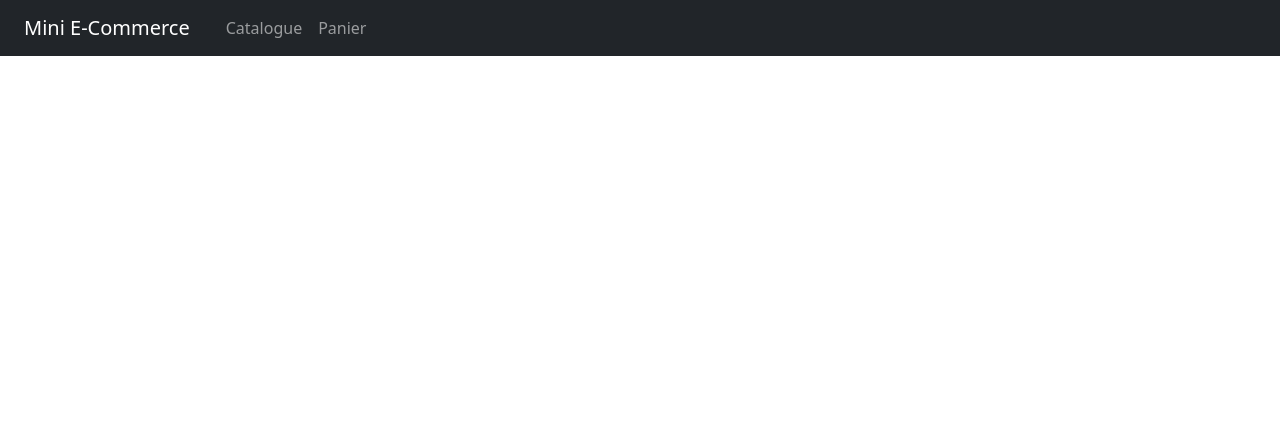
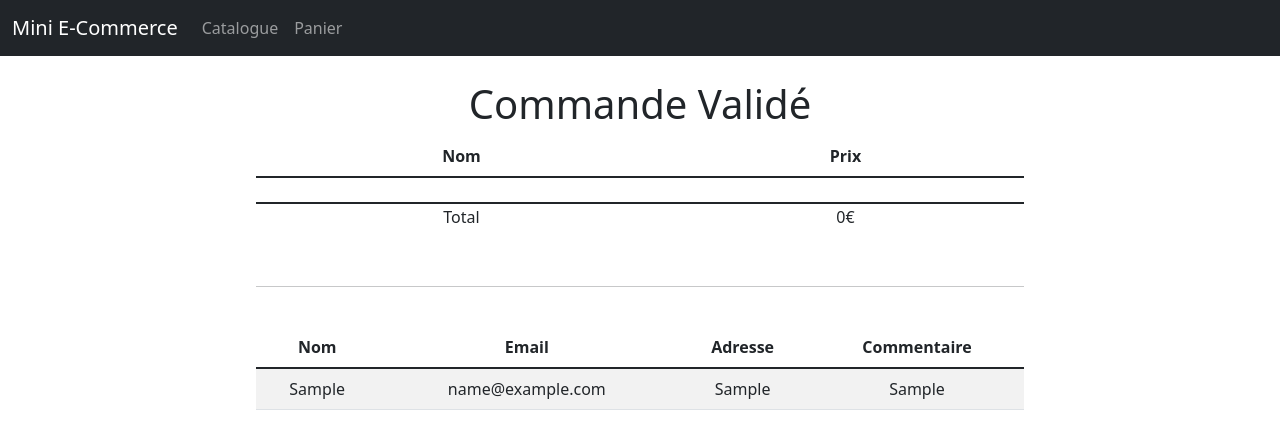
Before and after one commit to EdouardQ/react-h3-eval2, a React (Create React App) app: page /cart in a window 1280 px wide. Both pictures are taken after typing "Sample", "name@example.com", "Sample", "Sample" into the empty fields and a click on the input "Commander". Shown: the top 448 px of the page. Built offline with nearby package versions, Linux system fonts and the light colour scheme; the HTML template or start-up script is replaced by a standard one.

Commit message:
commit 3

```diff
--- a/src/App.css
+++ b/src/App.css
@@ -41,3 +41,13 @@
   margin: 1.5em !important;
   width: 22% !important;
 }
+
+.articles {
+  justify-content: center;
+}
+
+.table_align {
+  margin-left: 20%;
+  margin-right: 20%;
+  width: 60%;
+}
--- /dev/null
+++ b/src/components/CartValidation.jsx
@@ -0,0 +1,13 @@
+import { CartContext } from "../context/cartContext";
+import { useContext, useState } from "react";
+
+export const CartValidation = (props) => {
+  const { cart } = useContext(CartContext);
+
+  return (
+    <tr>
+      <td>{props.cart.title}</td>
+      <td>{props.cart.price}€</td>
+    </tr>
+  );
+};
--- a/src/components/Checkout.jsx
+++ b/src/components/Checkout.jsx
@@ -23,13 +23,14 @@ export const Checkout = () => {
   }
 
   return (
-    <section>
-      <table className="table table-striped w-50">
+    <section className="table_align">
+      <br></br>
+      <table className="table table-striped">
         <thead>
           <tr>
-            <th>Nom</th>
-            <th>Prix</th>
-            <th>Action</th>
+            <th className="w-50">Nom</th>
+            <th className="w-25">Prix</th>
+            <th className="w-25">Action</th>
           </tr>
         </thead>
         <tbody>
@@ -43,7 +44,9 @@ export const Checkout = () => {
           <td>{total()}€</td>
         </tr>
       </table>
+      <br></br>
       <hr />
+      <br></br>
       <Form />
     </section>
   );
--- a/src/components/Form.jsx
+++ b/src/components/Form.jsx
@@ -26,8 +26,7 @@ export const Form = () => {
       address.length > 0 &&
       commentary.length > 0
     ) {
-      profilCont.setProfil({ ...form, ...cartCont.cart });
-      cartCont.setCart([]);
+      profilCont.setProfil({ ...form });
       navigate("/validation");
     } else {
       e.preventDefault();
@@ -36,7 +35,7 @@ export const Form = () => {
   }
 
   return (
-    <div className="col-4">
+    <div>
       <h2>Vos informations</h2>
       <form onSubmit={handleSubmit}>
         <input
--- a/src/components/Home.jsx
+++ b/src/components/Home.jsx
@@ -18,7 +18,7 @@ export const Home = () => {
   }
 
   return (
-    <section className="row">
+    <section className="row articles">
       {products.map((product, index) => {
         return (
           <Product product={product} key={index} handleClick={handleClick} />
--- a/src/components/Menu.jsx
+++ b/src/components/Menu.jsx
@@ -2,24 +2,26 @@ import { Link } from "react-router-dom";
 
 export const Menu = () => {
   return (
-    <nav className="navbar navbar-expand bg-dark navbar-dark px-4">
+    <nav class="navbar navbar-expand-lg navbar-dark bg-dark">
+      <div class="container-fluid">
+        <div class="collapse navbar-collapse">
           <Link to="/" className="navbar-brand">
             Mini E-Commerce
           </Link>
-      <div className="container-fluid">
-        <ul className="navbar-nav ml-auto">
-          <li className="nav-item">
+          <ul class="navbar-nav me-auto mb-2 mb-lg-0">
+            <li class="nav-item">
               <Link to="/" className="nav-link">
                 Catalogue
               </Link>
             </li>
-          <li className="nav-item">
+            <li class="nav-item">
               <Link to="cart" className="nav-link">
                 Panier
               </Link>
             </li>
           </ul>
         </div>
+      </div>
     </nav>
   );
 };
--- a/src/components/Profil.jsx
+++ b/src/components/Profil.jsx
@@ -1,8 +1,27 @@
-import { Pro } from "../context/profilContext";
-import { useContext, useState } from "react";
+import { ProfilContext } from "../context/profilContext";
+import { useContext } from "react";
 
 export const Profil = (props) => {
-  const { profil } = useContext(RecapContext);
+  const { profil } = useContext(ProfilContext);
 
-  return <></>;
+  return (
+    <table className="table table-striped">
+      <thead>
+        <tr>
+          <th>Nom</th>
+          <th>Email</th>
+          <th>Adresse</th>
+          <th>Commentaire</th>
+        </tr>
+      </thead>
+      <tbody>
+        <tr>
+          <td>{props.profil.name}</td>
+          <td>{props.profil.email}</td>
+          <td>{props.profil.address}</td>
+          <td>{props.profil.commentary}</td>
+        </tr>
+      </tbody>
+    </table>
+  );
 };
--- a/src/components/Validation.jsx
+++ b/src/components/Validation.jsx
@@ -1,8 +1,47 @@
 import { ProfilContext } from "../context/profilContext";
 import { useContext, useState } from "react";
+import { Profil } from "./Profil";
+import { CartValidation } from "./CartValidation";
+import { CartContext } from "../context/cartContext";
 
 export const Validation = () => {
+  const { cart } = useContext(CartContext);
   const { profil } = useContext(ProfilContext);
 
-  return <section></section>;
+  const total = () => {
+    let total = 0;
+    cart.map((cart) => {
+      total += cart.price;
+    });
+    return total;
+  };
+
+  return (
+    <section className="table_align">
+      <br></br>
+      <h1>Commande Validé</h1>
+      <table className="table table-striped">
+        <thead>
+          <tr>
+            <th>Nom</th>
+            <th>Prix</th>
+          </tr>
+        </thead>
+        <tbody>
+          {cart.map((cart, index) => {
+            return <CartValidation cart={cart} key={index} />;
+          })}
+          <br></br>
+        </tbody>
+        <tr>
+          <td>Total</td>
+          <td>{total()}€</td>
+        </tr>
+      </table>
+      <br></br>
+      <hr />
+      <br></br>
+      <Profil profil={profil} />
+    </section>
+  );
 };
```
Lines whose indentation alone changed are shown as unchanged.
